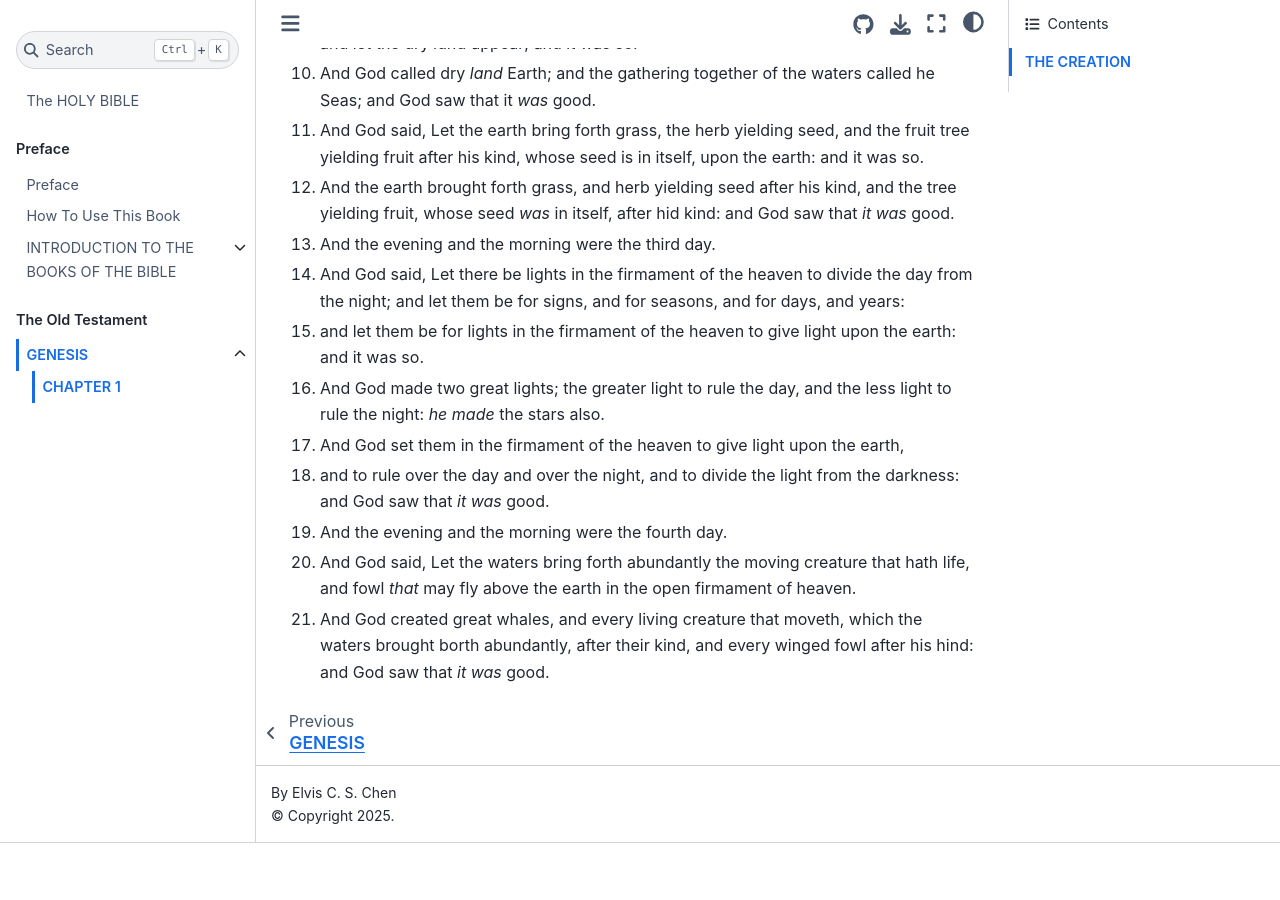
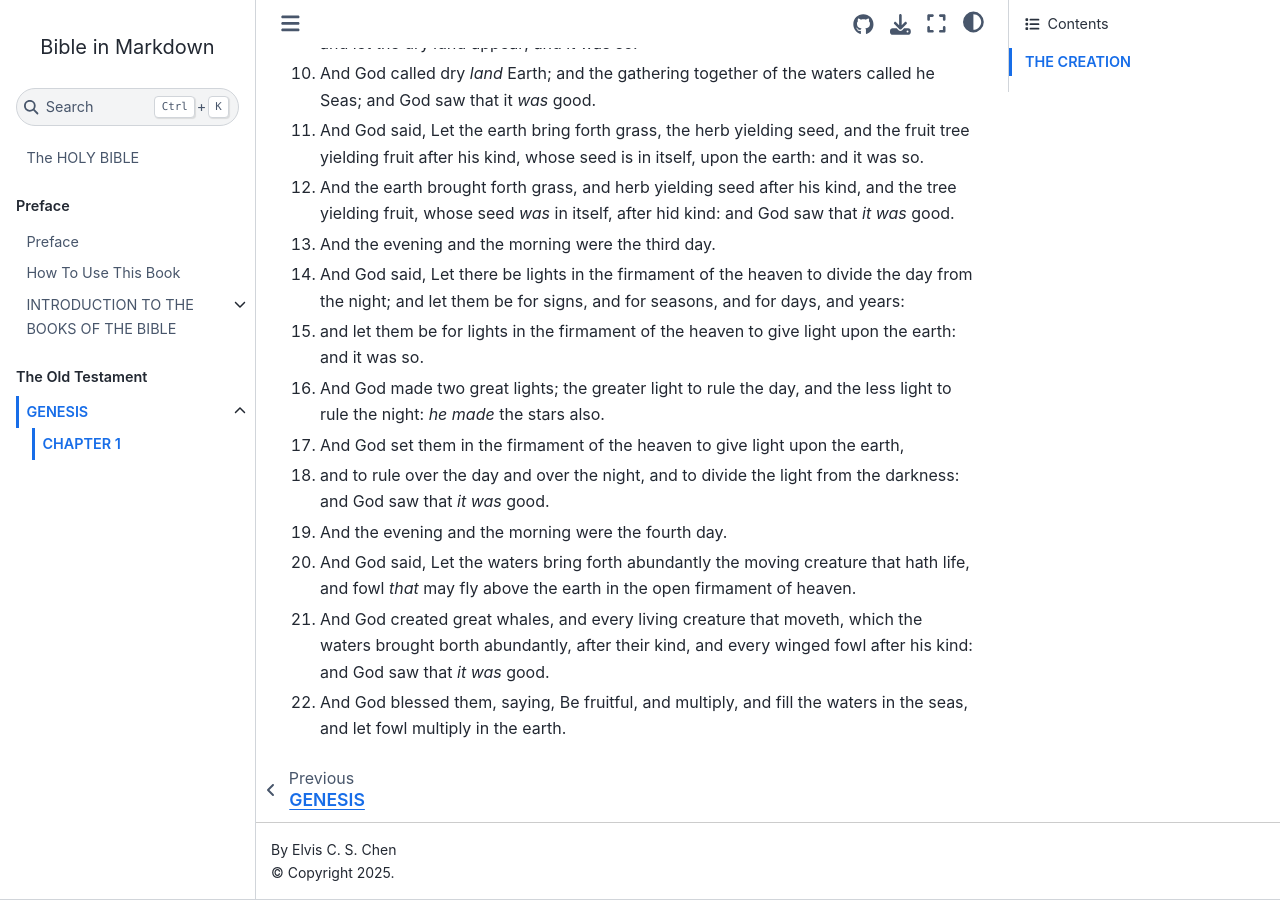
Before and after one commit to cheneuwo/Bible-in-Markdown, a Jupyter Book: the page built from docs/The_Old_Testament/Genesis/Chapter_001.md, in a window 1280 px wide and 900 px high, scrolled down 587 px. Built offline with Jupyter Book 1.0.4 settings and Sphinx 7.4.7 and the Sphinx Book theme 1.1.4, drawn with Linux system fonts in a browser that asks for light colours; before the commit the page ends 1430 px from its top, so only the background shows below that.

Commit message:
Update Chapter_001.md

```diff
--- a/docs/The_Old_Testament/Genesis/Chapter_001.md
+++ b/docs/The_Old_Testament/Genesis/Chapter_001.md
@@ -22,4 +22,5 @@
 1. and to rule over the day and over the night, and to divide the light from the darkness: and God saw that *it was* good.
 1. And the evening and the morning were the fourth day.
 1. And God said, Let the waters bring forth abundantly the moving creature that hath life, and fowl *that* may fly above the earth in the open firmament of heaven.
-1. And God created great whales, and every living creature that moveth, which the waters brought borth abundantly, after their kind, and every winged fowl after his hind: and God saw that *it was* good.
+1. And God created great whales, and every living creature that moveth, which the waters brought borth abundantly, after their kind, and every winged fowl after his kind: and God saw that *it was* good.
+1. And God blessed them, saying, Be fruitful, and multiply, and fill the waters in the seas, and let fowl multiply in the earth.
```
